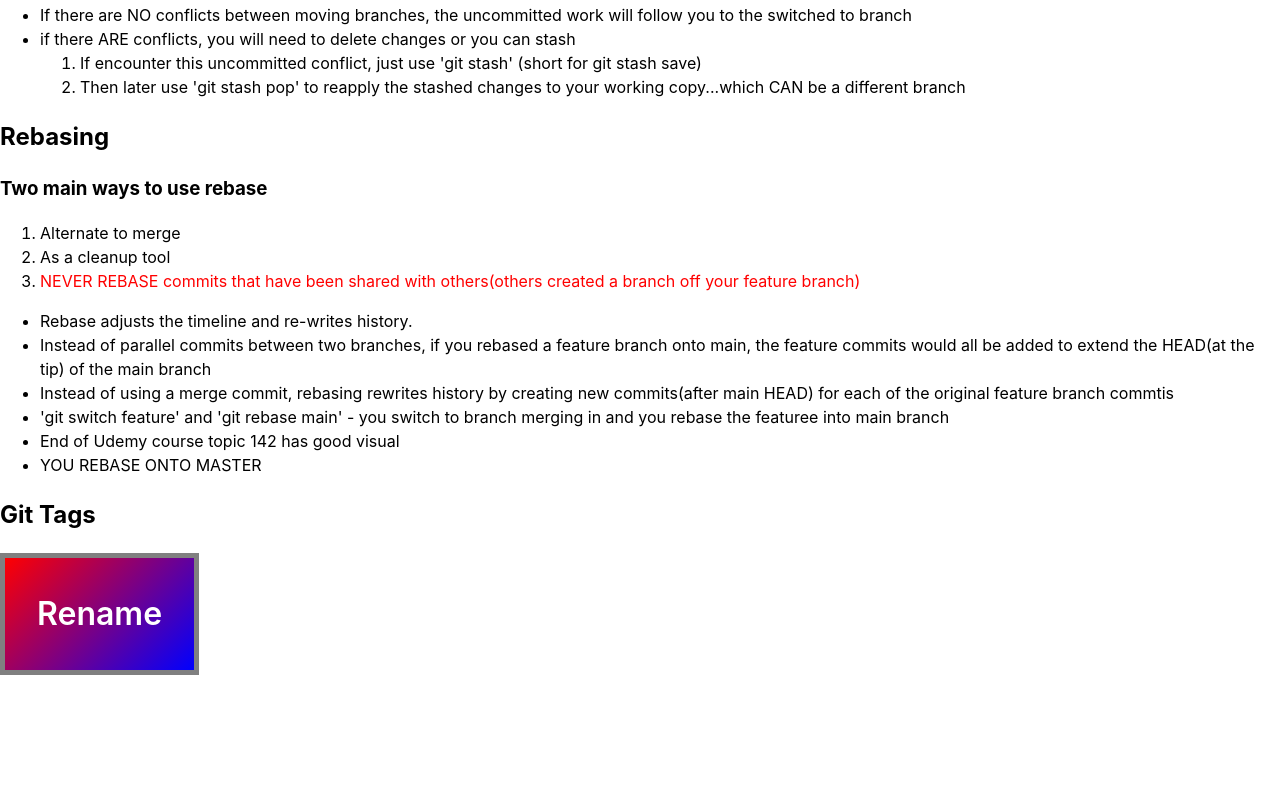
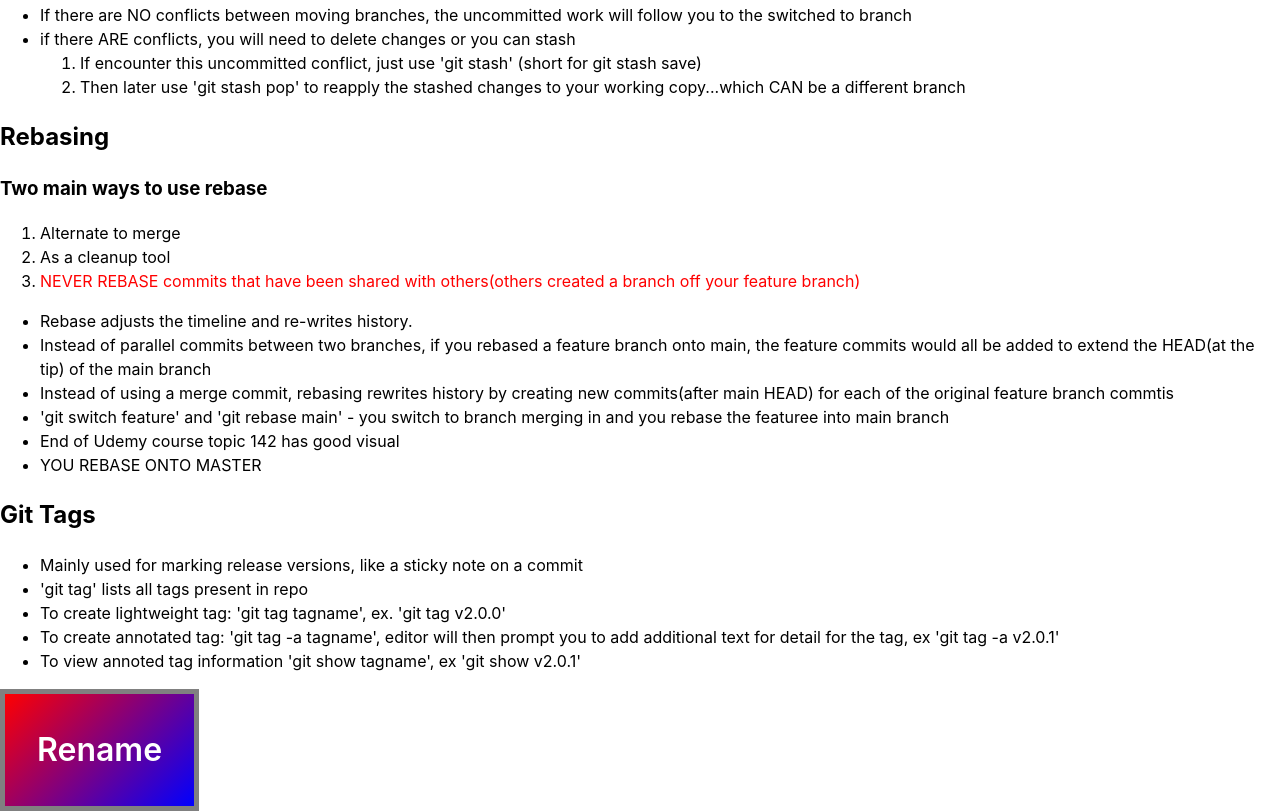
Before and after one commit to drbenn/git-practice, a website built with Vite: page index.html in a window 1280 px wide. Shown: the part 834-1645 px from the top of the page. Before the commit the page ends 1509 px from the top, so only its background shows below. Built offline with nearby package versions, Linux system fonts and the light colour scheme.

Commit message:
lightweight & annotated tags

```diff
--- a/index.html
+++ b/index.html
@@ -83,6 +83,11 @@
       <p>
         <h2>Git Tags</h2>
         <ul>
+          <li>Mainly used for marking release versions, like a sticky note on a commit</li>
+          <li>'git tag' lists all tags present in repo</li>
+          <li>To create lightweight tag: 'git tag tagname', ex. 'git tag v2.0.0'</li>
+          <li>To create annotated tag: 'git tag -a tagname', editor will then prompt you to add additional text for detail for the tag, ex 'git tag -a v2.0.1'</li>
+          <li>To view annoted tag information 'git show tagname', ex 'git show v2.0.1' </li>
         </ul>
 
       </p>
```
